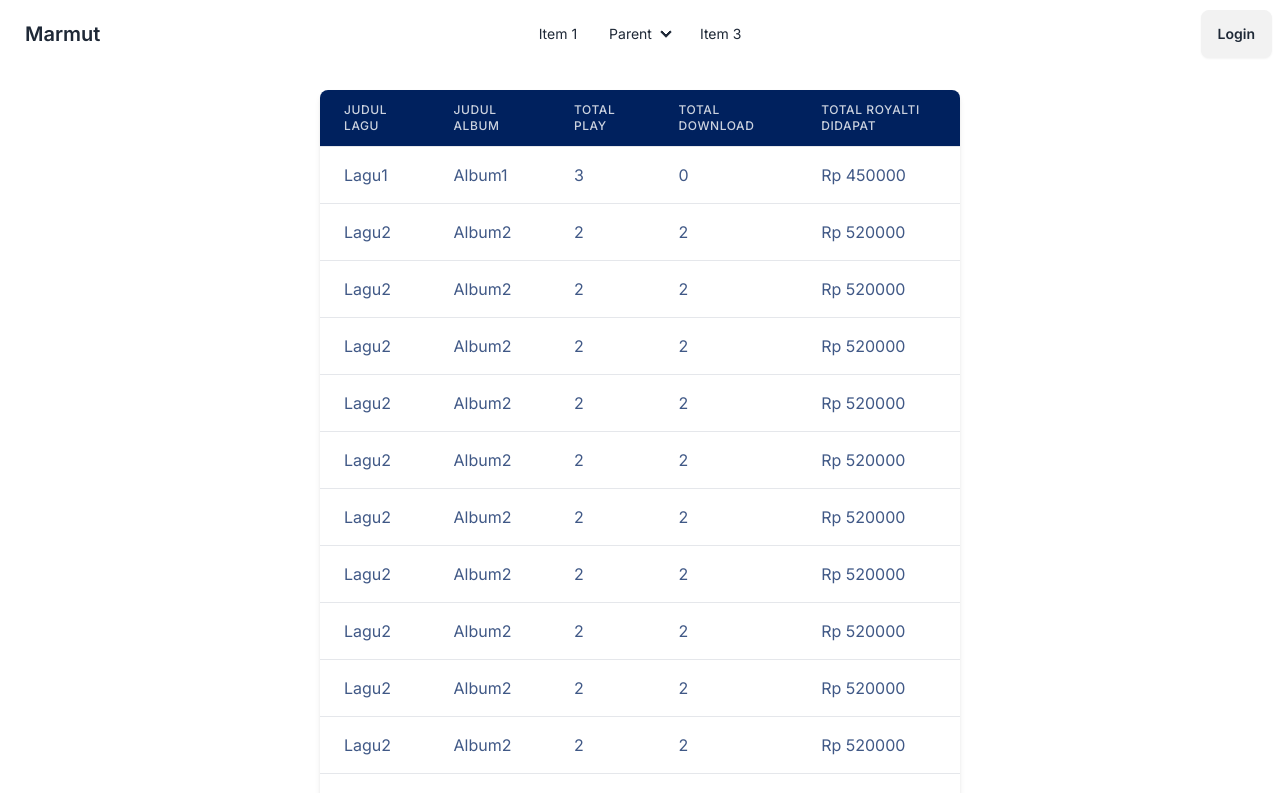
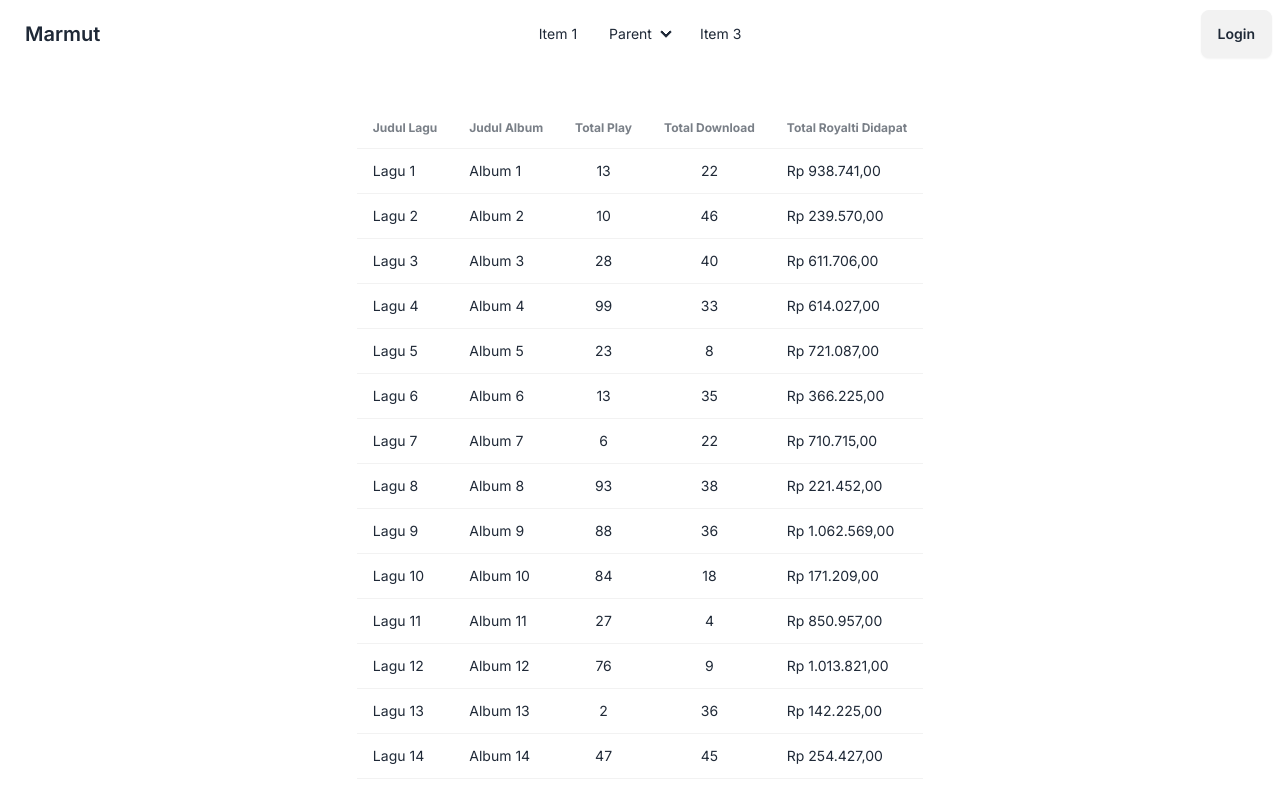
Before and after one commit to juankhusuma/marmut, a Next.js app: page /royalty in a window 1280 px wide. Shown: the top 793 px of the page. Built offline with nearby package versions, Linux system fonts and the light colour scheme.

Commit message:
Merged juan, hanif, tsabit

```diff
--- a/src/app/playlist/kelolapl/addplaylist/page.tsx
+++ b/src/app/playlist/kelolapl/addplaylist/page.tsx
@@ -1,18 +1,16 @@
 'use client';
 
-export default function addplaylist() {
+export default function AddPlaylistPage() {
     return (
-        <div className="flex flex-col justify-center items-center space-y-5">
-            <h1 className="text-3xl font-bold text-center">Tambah Playlist</h1>
-            <div className="flex flex-col">
+        <div className="flex justify-center items-center p-10">
+            <form className="form-control">
+                <h1 className="text-3xl mb-5 font-bold text-center">Tambah Playlist</h1>
                 <label htmlFor="email" className="label-text">Judul</label>
                 <input className="input-sm input-primary mb-2" type="text" name="judul" />
-            </div>
-            <div className="flex flex-col">
                 <label htmlFor="email" className="label-text">Deskripsi</label>
-                <input className="input-sm input-primary mb-2" type="text" name="deskripsi" />
-            </div>
-            <button className="btn btn-primary">Submit</button>
+                <input className="input-sm input-primary mb-10" type="text" name="deskripsi" />
+                <button className="btn btn-primary">Submit</button>
+            </form>
         </div>
     )
 }
--- a/src/app/playlist/kelolapl/page.tsx
+++ b/src/app/playlist/kelolapl/page.tsx
@@ -2,8 +2,8 @@
 
 import { handleUserPL } from "@/action/handleUserPlaylist";
 
-export default function kelolapl() {
-    if (false) {
+export default function KelolaPlaylistPage() {
+    if (true) {
         return (
             <div className="flex-col p-10 space-y-10">
                 <h1 className="text-3xl font-bold text-center">User Playlist</h1>
--- a/src/app/playlist/playup/page.tsx
+++ b/src/app/playlist/playup/page.tsx
@@ -1,6 +1,6 @@
 'use client';
 
-export default function seeplaylist() {
+export default function ViewPlayListPage() {
     return (
         <div className="flex flex-col p-10 space-y-5">
             <h1 className="text-3xl font-bold text-center">User Playlist Detail</h1>
--- a/src/app/royalty/page.tsx
+++ b/src/app/royalty/page.tsx
@@ -1,249 +1,31 @@
-export default function Royalti(){
+export default function RoyaltyPage() {
+  const f = Intl.NumberFormat('id-ID', {
+    style: 'currency',
+    currency: 'IDR',
+  });
   return (
-<div className="flex justify-center items-center h-screen bg-gray-625" style={{ paddingTop: 'var(--header-height, 5rem)' }}>
-  <div className="overflow-hidden shadow-md sm:rounded-lg w-3/4 lg:w-1/2 mb-10">
-    <table className="min-w-full divide-y divide-gray-200">
-      <thead className="bg-deep-blue">
+    <div className="p-10 flex justify-center">
+      <div className="">
+        <table className="table">
+          <thead>
             <tr>
-          <th scope="col" className="px-6 py-3 text-left text-xs font-medium text-white opacity-80 uppercase tracking-wider">
-            Judul Lagu
-          </th>
-          <th scope="col" className="px-6 py-3 text-left text-xs font-medium text-white opacity-80 uppercase tracking-wider">
-            Judul Album
-          </th>
-          <th scope="col" className="px-6 py-3 text-left text-xs font-medium text-white opacity-80 uppercase tracking-wider">
-            Total Play
-          </th>
-          <th scope="col" className="px-6 py-3 text-left text-xs font-medium text-white opacity-80 uppercase tracking-wider">
-            Total Download
-          </th>
-          <th scope="col" className="px-6 py-3 text-left text-xs font-medium text-white opacity-80 uppercase tracking-wider">
-            Total Royalti Didapat
-          </th>
+              <td>Judul Lagu</td>
+              <td>Judul Album</td>
+              <td>Total Play</td>
+              <td>Total Download</td>
+              <td>Total Royalti Didapat</td>
             </tr>
           </thead>
-      <tbody className="bg-white divide-y divide-gray-200">
-        <tr>
-          <td className="px-6 py-4 whitespace-nowrap  text-deep-blue opacity-75">
-            Lagu1
-          </td>
-          <td className="px-6 py-4 whitespace-nowrap  text-deep-blue opacity-75">
-            Album1
-          </td>
-          <td className="px-6 py-4 whitespace-nowrap  text-deep-blue opacity-75">
-            3
-          </td>
-          <td className="px-6 py-4 whitespace-nowrap  text-deep-blue opacity-75">
-            0
-          </td>
-          <td className="px-6 py-4 whitespace-nowrap  text-deep-blue opacity-75">
-            Rp 450000
-          </td>
+          <tbody>
+            {new Array(50).fill(null).map((_, index) => (
+              <tr key={index} className="hover">
+                <td>Lagu {index + 1}</td>
+                <td>Album {index + 1}</td>
+                <td className="text-center">{Math.floor(Math.random() * 100)}</td>
+                <td className="text-center">{Math.floor(Math.random() * 50)}</td>
+                <td>{f.format(Math.floor(Math.random() * 1000000) + 100000)}</td>
               </tr>
-        <tr>
-          <td className="px-6 py-4 whitespace-nowrap  text-deep-blue opacity-75">
-            Lagu2
-          </td>
-          <td className="px-6 py-4 whitespace-nowrap text-deep-blue opacity-75">
-            Album2
-          </td>
-          <td className="px-6 py-4 whitespace-nowrap text-deep-blue opacity-75">
-            2
-          </td>
-          <td className="px-6 py-4 whitespace-nowrap text-deep-blue opacity-75">
-            2
-          </td>
-          <td className="px-6 py-4 whitespace-nowrap text-deep-blue opacity-75">
-            Rp 520000
-          </td>
-        </tr>
-        <tr>
-          <td className="px-6 py-4 whitespace-nowrap text-deep-blue opacity-75">
-            Lagu2
-          </td>
-          <td className="px-6 py-4 whitespace-nowrap text-deep-blue opacity-75">
-            Album2
-          </td>
-          <td className="px-6 py-4 whitespace-nowrap text-deep-blue opacity-75">
-            2
-          </td>
-          <td className="px-6 py-4 whitespace-nowrap text-deep-blue opacity-75">
-            2
-          </td>
-          <td className="px-6 py-4 whitespace-nowrap text-deep-blue opacity-75">
-            Rp 520000
-          </td>
-        </tr>
-        <tr>
-          <td className="px-6 py-4 whitespace-nowrap text-deep-blue opacity-75">
-            Lagu2
-          </td>
-          <td className="px-6 py-4 whitespace-nowrap text-deep-blue opacity-75">
-            Album2
-          </td>
-          <td className="px-6 py-4 whitespace-nowrap text-deep-blue opacity-75">
-            2
-          </td>
-          <td className="px-6 py-4 whitespace-nowrap text-deep-blue opacity-75">
-            2
-          </td>
-          <td className="px-6 py-4 whitespace-nowrap text-deep-blue opacity-75">
-            Rp 520000
-          </td>
-        </tr>
-        <tr>
-          <td className="px-6 py-4 whitespace-nowrap text-deep-blue opacity-75">
-            Lagu2
-          </td>
-          <td className="px-6 py-4 whitespace-nowrap text-deep-blue opacity-75">
-            Album2
-          </td>
-          <td className="px-6 py-4 whitespace-nowrap text-deep-blue opacity-75">
-            2
-          </td>
-          <td className="px-6 py-4 whitespace-nowrap text-deep-blue opacity-75">
-            2
-          </td>
-          <td className="px-6 py-4 whitespace-nowrap text-deep-blue opacity-75">
-            Rp 520000
-          </td>
-        </tr>
-        <tr>
-          <td className="px-6 py-4 whitespace-nowrap text-deep-blue opacity-75">
-            Lagu2
-          </td>
-          <td className="px-6 py-4 whitespace-nowrap text-deep-blue opacity-75">
-            Album2
-          </td>
-          <td className="px-6 py-4 whitespace-nowrap text-deep-blue opacity-75">
-            2
-          </td>
-          <td className="px-6 py-4 whitespace-nowrap text-deep-blue opacity-75">
-            2
-          </td>
-          <td className="px-6 py-4 whitespace-nowrap text-deep-blue opacity-75">
-            Rp 520000
-          </td>
-        </tr>
-        <tr>
-          <td className="px-6 py-4 whitespace-nowrap text-deep-blue opacity-75">
-            Lagu2
-          </td>
-          <td className="px-6 py-4 whitespace-nowrap text-deep-blue opacity-75">
-            Album2
-          </td>
-          <td className="px-6 py-4 whitespace-nowrap text-deep-blue opacity-75">
-            2
-          </td>
-          <td className="px-6 py-4 whitespace-nowrap text-deep-blue opacity-75">
-            2
-          </td>
-          <td className="px-6 py-4 whitespace-nowrap text-deep-blue opacity-75">
-            Rp 520000
-          </td>
-        </tr>
-        <tr>
-          <td className="px-6 py-4 whitespace-nowrap text-deep-blue opacity-75">
-            Lagu2
-          </td>
-          <td className="px-6 py-4 whitespace-nowrap text-deep-blue opacity-75">
-            Album2
-          </td>
-          <td className="px-6 py-4 whitespace-nowrap text-deep-blue opacity-75">
-            2
-          </td>
-          <td className="px-6 py-4 whitespace-nowrap text-deep-blue opacity-75">
-            2
-          </td>
-          <td className="px-6 py-4 whitespace-nowrap text-deep-blue opacity-75">
-            Rp 520000
-          </td>
-        </tr>
-        <tr>
-          <td className="px-6 py-4 whitespace-nowrap text-deep-blue opacity-75">
-            Lagu2
-          </td>
-          <td className="px-6 py-4 whitespace-nowrap text-deep-blue opacity-75">
-            Album2
-          </td>
-          <td className="px-6 py-4 whitespace-nowrap text-deep-blue opacity-75">
-            2
-          </td>
-          <td className="px-6 py-4 whitespace-nowrap text-deep-blue opacity-75">
-            2
-          </td>
-          <td className="px-6 py-4 whitespace-nowrap text-deep-blue opacity-75">
-            Rp 520000
-          </td>
-        </tr>
-        <tr>
-          <td className="px-6 py-4 whitespace-nowrap text-deep-blue opacity-75">
-            Lagu2
-          </td>
-          <td className="px-6 py-4 whitespace-nowrap text-deep-blue opacity-75">
-            Album2
-          </td>
-          <td className="px-6 py-4 whitespace-nowrap text-deep-blue opacity-75">
-            2
-          </td>
-          <td className="px-6 py-4 whitespace-nowrap text-deep-blue opacity-75">
-            2
-          </td>
-          <td className="px-6 py-4 whitespace-nowrap text-deep-blue opacity-75">
-            Rp 520000
-          </td>
-        </tr>
-        <tr>
-          <td className="px-6 py-4 whitespace-nowrap text-deep-blue opacity-75">
-            Lagu2
-          </td>
-          <td className="px-6 py-4 whitespace-nowrap text-deep-blue opacity-75">
-            Album2
-          </td>
-          <td className="px-6 py-4 whitespace-nowrap text-deep-blue opacity-75">
-            2
-          </td>
-          <td className="px-6 py-4 whitespace-nowrap text-deep-blue opacity-75">
-            2
-          </td>
-          <td className="px-6 py-4 whitespace-nowrap text-deep-blue opacity-75">
-            Rp 520000
-          </td>
-        </tr>
-        <tr>
-          <td className="px-6 py-4 whitespace-nowrap text-deep-blue opacity-75">
-            Lagu2
-          </td>
-          <td className="px-6 py-4 whitespace-nowrap text-deep-blue opacity-75">
-            Album2
-          </td>
-          <td className="px-6 py-4 whitespace-nowrap text-deep-blue opacity-75">
-            2
-          </td>
-          <td className="px-6 py-4 whitespace-nowrap text-deep-blue opacity-75">
-            2
-          </td>
-          <td className="px-6 py-4 whitespace-nowrap text-deep-blue opacity-75">
-            Rp 520000
-          </td>
-        </tr>
-        <tr>
-          <td className="px-6 py-4 whitespace-nowrap text-deep-blue opacity-75">
-            Lagu2
-          </td>
-          <td className="px-6 py-4 whitespace-nowrap text-deep-blue opacity-75">
-            Album2
-          </td>
-          <td className="px-6 py-4 whitespace-nowrap text-deep-blue opacity-75">
-            2
-          </td>
-          <td className="px-6 py-4 whitespace-nowrap text-deep-blue opacity-75">
-            2
-          </td>
-          <td className="px-6 py-4 whitespace-nowrap text-deep-blue opacity-75">
-            Rp 520000
-          </td>
-        </tr>
+            ))}
           </tbody>
         </table>
       </div>
```
Also changed, not shown: 2 other files (tests, documents, lock files or other folders). Lines whose indentation alone changed are shown as unchanged.
